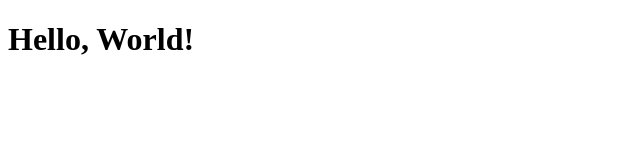
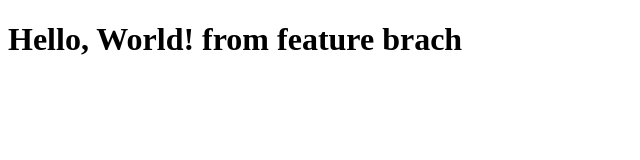
Before and after one commit to developerkarthikeyan/learngit, a plain HTML site: page index.html in a window 1280 px wide. Shown: the whole page, without its empty margins (0-640 px from the left). Drawn offline with Linux system fonts and the light colour scheme.

Commit message:
feature  commit

```diff
--- a/index.html
+++ b/index.html
@@ -6,6 +6,6 @@
     <title>Document</title>
 </head>
 <body>
-    <h1>Hello, World!</h1>
+    <h1>Hello, World! from feature brach</h1>
 </body>
 </html>
```
